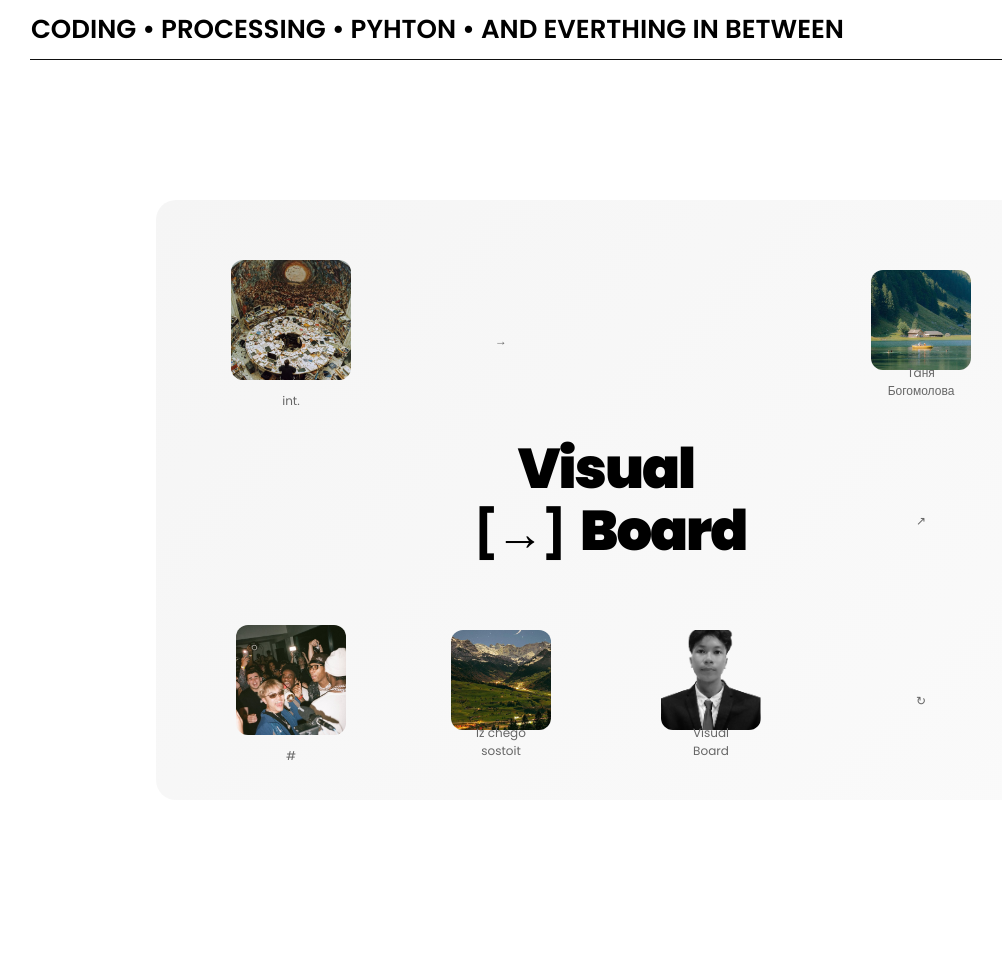
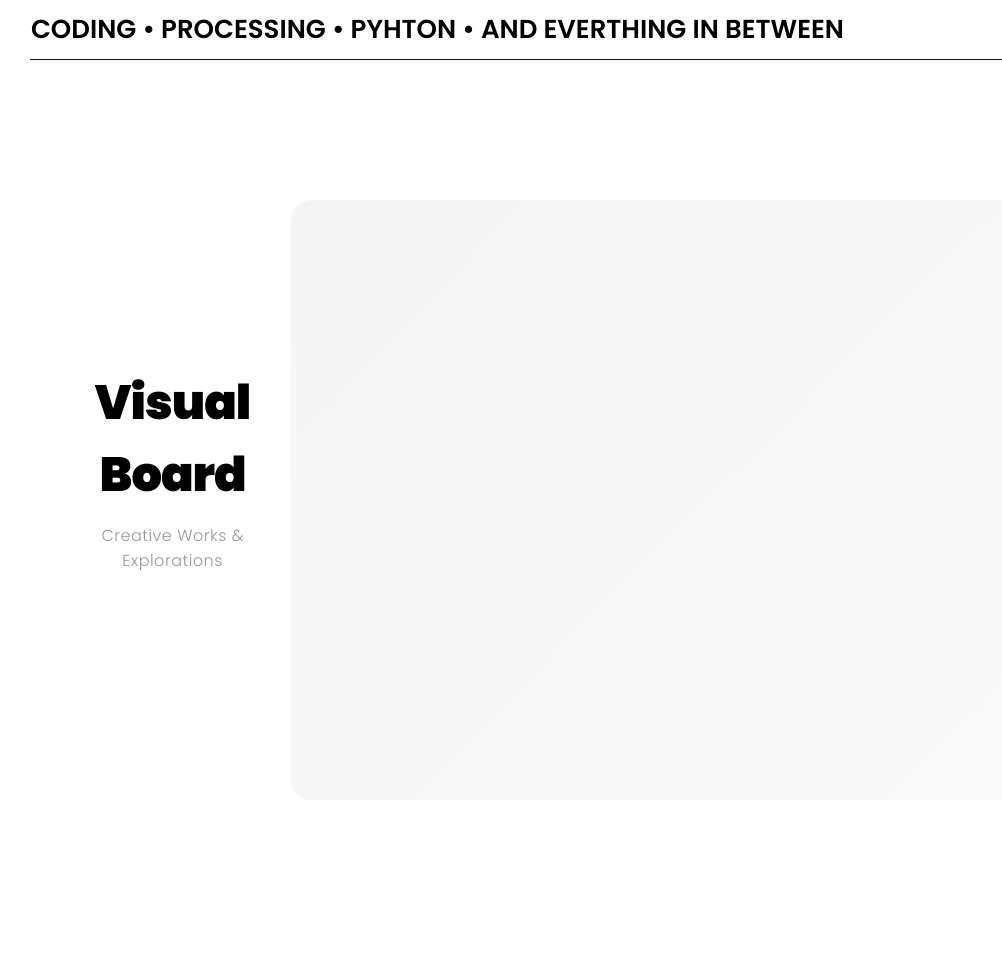
Before and after one commit to warenbergg/warenbergg1995art, a Flask app: template templates/index.html in a window 1280 px wide. Shown: the part 361-1320 px from the top of the page, without its empty margins (34-1036 px from the left). Run offline with Flask 3, Linux system fonts and the light colour scheme; the template is opened without the code that fills it, so the values that code supplies are empty.

Commit message:
Update: Replace Visual Board with minimalist video grid layout - keren dan aesthetic

```diff
--- a/static/style.css
+++ b/static/style.css
@@ -355,6 +355,118 @@
   color: #000;
 }
 
+/* ========== VISUAL BOARD VIDEO GRID ========== */
+.board-header {
+  text-align: center;
+  margin-bottom: 60px;
+  max-width: 600px;
+}
+
+.board-header h2 {
+  font-size: 48px;
+  font-weight: 900;
+  color: #000;
+  margin-bottom: 12px;
+  letter-spacing: -1px;
+}
+
+.board-header p {
+  font-size: 16px;
+  color: #999;
+  font-weight: 300;
+  letter-spacing: 0.5px;
+}
+
+.board-container {
+  width: 100%;
+  max-width: 1200px;
+  display: grid;
+  grid-template-columns: repeat(auto-fit, minmax(280px, 1fr));
+  gap: 24px;
+  margin: 0 auto;
+}
+
+.board-video-item {
+  position: relative;
+  overflow: hidden;
+  border-radius: 16px;
+  aspect-ratio: 9 / 12;
+  background: #f5f5f5;
+  transition: all 0.4s cubic-bezier(0.25, 0.46, 0.45, 0.94);
+  cursor: pointer;
+}
+
+.board-video-item:hover {
+  transform: translateY(-8px);
+  box-shadow: 0 20px 40px rgba(0, 0, 0, 0.12);
+}
+
+.video-wrapper {
+  position: relative;
+  width: 100%;
+  height: 100%;
+  overflow: hidden;
+}
+
+.video-wrapper video {
+  width: 100%;
+  height: 100%;
+  object-fit: cover;
+  display: block;
+  transition: transform 0.4s ease;
+}
+
+.board-video-item:hover .video-wrapper video {
+  transform: scale(1.05);
+}
+
+.video-overlay {
+  position: absolute;
+  top: 0;
+  left: 0;
+  width: 100%;
+  height: 100%;
+  background: linear-gradient(135deg, rgba(0, 0, 0, 0) 0%, rgba(0, 0, 0, 0.1) 100%);
+  pointer-events: none;
+  opacity: 0;
+  transition: opacity 0.3s ease;
+}
+
+.board-video-item:hover .video-overlay {
+  opacity: 1;
+}
+
+body.dark-mode .board-header h2 {
+  color: #fff;
+}
+
+body.dark-mode .board-header p {
+  color: #999;
+}
+
+body.dark-mode .board-video-item {
+  background: #1a1a1a;
+}
+
+@media (max-width: 768px) {
+  .visual-board {
+    padding: 60px 16px;
+  }
+
+  .board-header h2 {
+    font-size: 32px;
+  }
+
+  .board-header p {
+    font-size: 14px;
+  }
+
+  .board-container {
+    grid-template-columns: repeat(auto-fit, minmax(200px, 1fr));
+    gap: 16px;
+  }
+}
+
 /* ========== PROFILE SECTION ========== */
 .profile {
   margin-top: 100px;
--- a/templates/index.html
+++ b/templates/index.html
@@ -42,47 +42,21 @@
   </div>
   <!-- VISUAL BOARD SECTION -->
   <section class="visual-board" id="work">
+    <div class="board-header">
+      <h2>Visual Board</h2>
+      <p>Creative Works & Explorations</p>
+    </div>
     <div class="board-container">
-      <div class="board-item item-1">
-        <img src="{{ url_for('static', filename='images/project01.jpeg') }}" alt="Visual 1">
-        <span class="label">int.</span>
+      {% for v in videos %}
+      <div class="board-video-item">
+        <div class="video-wrapper">
+          <video autoplay muted loop playsinline preload="metadata">
+            <source src="{{ v }}" type="video/mp4">
+          </video>
+          <div class="video-overlay"></div>
+        </div>
       </div>
-
-      <div class="board-item item-2">
-        <span class="label">→</span>
-      </div>
-
-      <div class="board-center">
-        <h2>Visual<br><span class="arrow">[→]</span> Board</h2>
-      </div>
-
-      <div class="board-item item-3">
-        <img src="{{ url_for('static', filename='images/project02.jpeg') }}" alt="Visual 2">
-        <span class="label">Taня<br>Богомолова</span>
-      </div>
-
-      <div class="board-item item-4">
-        <img src="{{ url_for('static', filename='images/project03.jpeg') }}" alt="Visual 3">
-        <span class="label">#</span>
-      </div>
-
-      <div class="board-item item-5">
-        <img src="{{ url_for('static', filename='images/project04.jpeg') }}" alt="Visual 4">
-        <span class="label">Iz chego<br>sostoit</span>
-      </div>
-
-      <div class="board-item item-6">
-        <img src="{{ url_for('static', filename='images/randy.png') }}" alt="Visual 5">
-        <span class="label">Visual<br>Board</span>
-      </div>
-
-      <div class="board-item item-7">
-        <span class="label">↗</span>
-      </div>
-
-      <div class="board-item item-8">
-        <span class="label">↻</span>
-      </div>
+      {% endfor %}
     </div>
   </section>
   <section class="statement">
```
